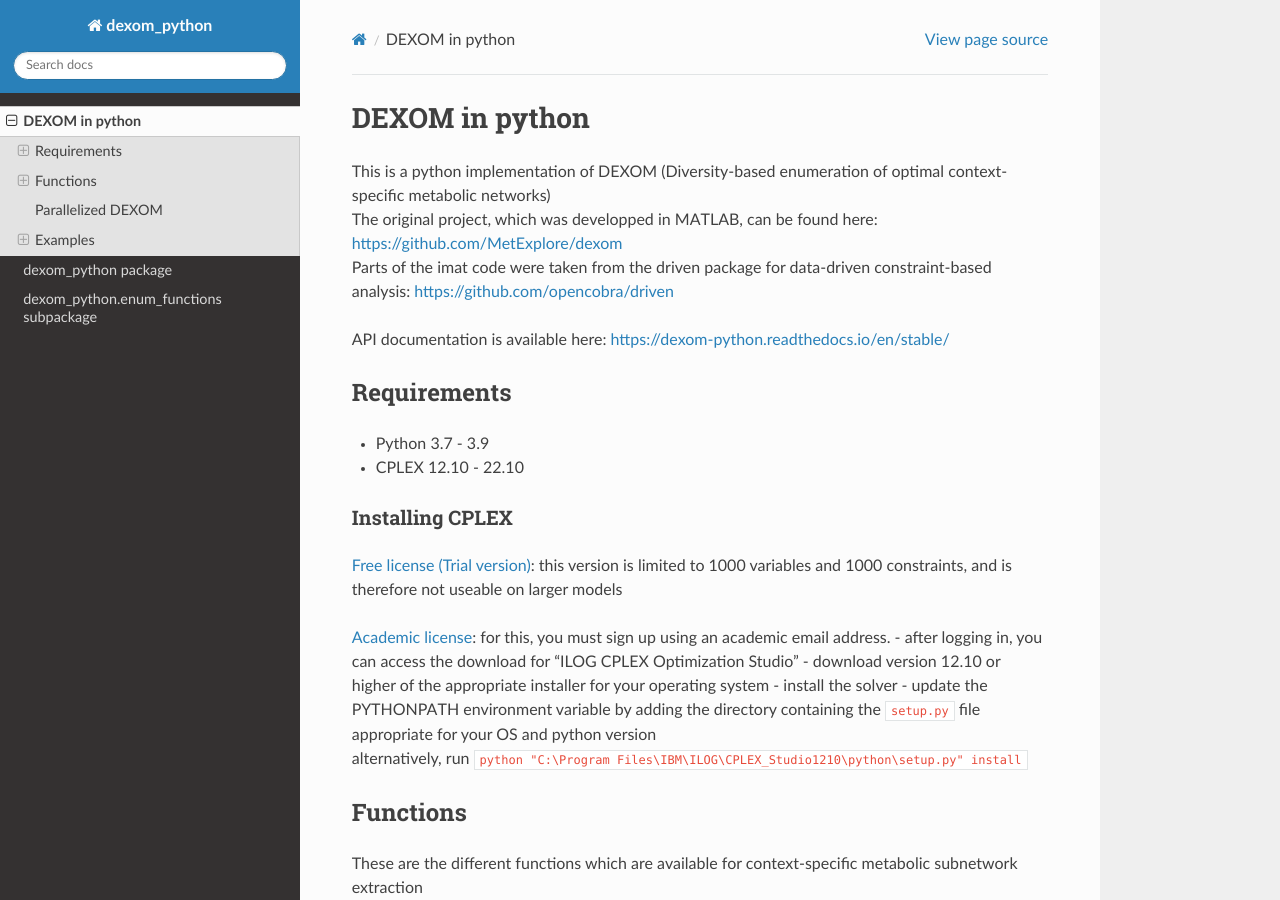
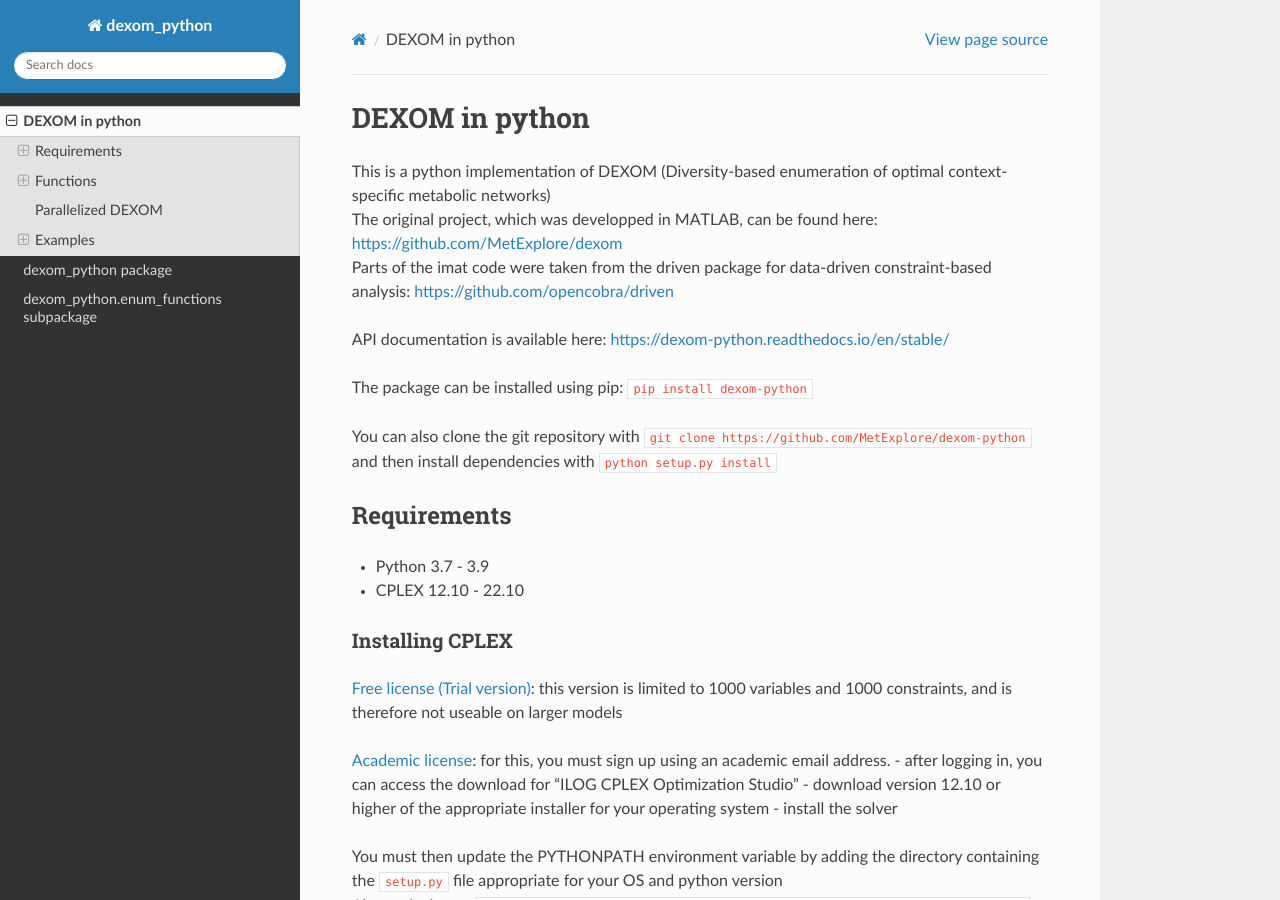
Before and after one commit to MetExplore/dexom-python, a Sphinx documentation site: the page built from docs/readme.rst, in a window 1280 px wide and 900 px high. Built offline with Sphinx 7.4.7 and the Read the Docs theme 2.0.0, drawn with Linux system fonts in a browser that asks for light colours; some of the changed text lies outside the part shown.

Commit message:
Bugfixes, corrections in the readme file

```diff
--- a/docs/readme.rst
+++ b/docs/readme.rst
@@ -11,6 +11,12 @@ DEXOM in python
 
 API documentation is available here:
 https://dexom-python.readthedocs.io/en/stable/
+
+The package can be installed using pip: ``pip install dexom-python``
+
+You can also clone the git repository with
+``git clone https://github.com/MetExplore/dexom-python`` and then
+install dependencies with ``python setup.py install``
 
 Requirements
 ------------
@@ -26,16 +32,19 @@ version) <https://www.ibm.com/analytics/cplex-optimizer>`__: this
 version is limited to 1000 variables and 1000 constraints, and is
 therefore not useable on larger models
 
-| `Academic
-  license <https://www.ibm.com/academic/technology/data-science>`__: for
-  this, you must sign up using an academic email address. - after
-  logging in, you can access the download for “ILOG CPLEX Optimization
-  Studio” - download version 12.10 or higher of the appropriate
-  installer for your operating system - install the solver - update the
-  PYTHONPATH environment variable by adding the directory containing the
-  ``setup.py`` file appropriate for your OS and python version
-| alternatively, run
+`Academic
+license <https://www.ibm.com/academic/technology/data-science>`__: for
+this, you must sign up using an academic email address. - after logging
+in, you can access the download for “ILOG CPLEX Optimization Studio” -
+download version 12.10 or higher of the appropriate installer for your
+operating system - install the solver
+
+| You must then update the PYTHONPATH environment variable by adding the
+  directory containing the ``setup.py`` file appropriate for your OS and
+  python version
+| Alternatively, run
   ``python "C:\Program Files\IBM\ILOG\CPLEX_Studio1210\python\setup.py" install``
+  and/or ``pip install cplex==12.10``
 
 Functions
 ---------
```
Also changed, not shown: other parts of docs/readme.rst (+8 -8 lines), README.md (+15 -10 lines), 4 other files.
